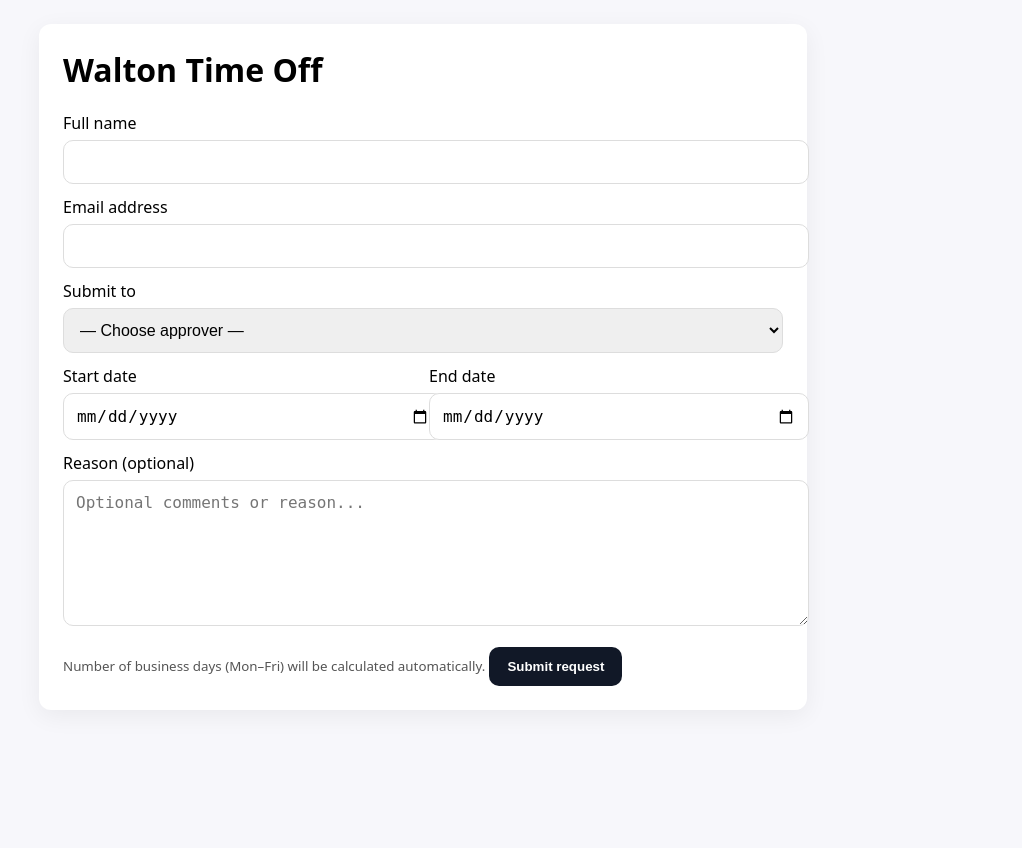
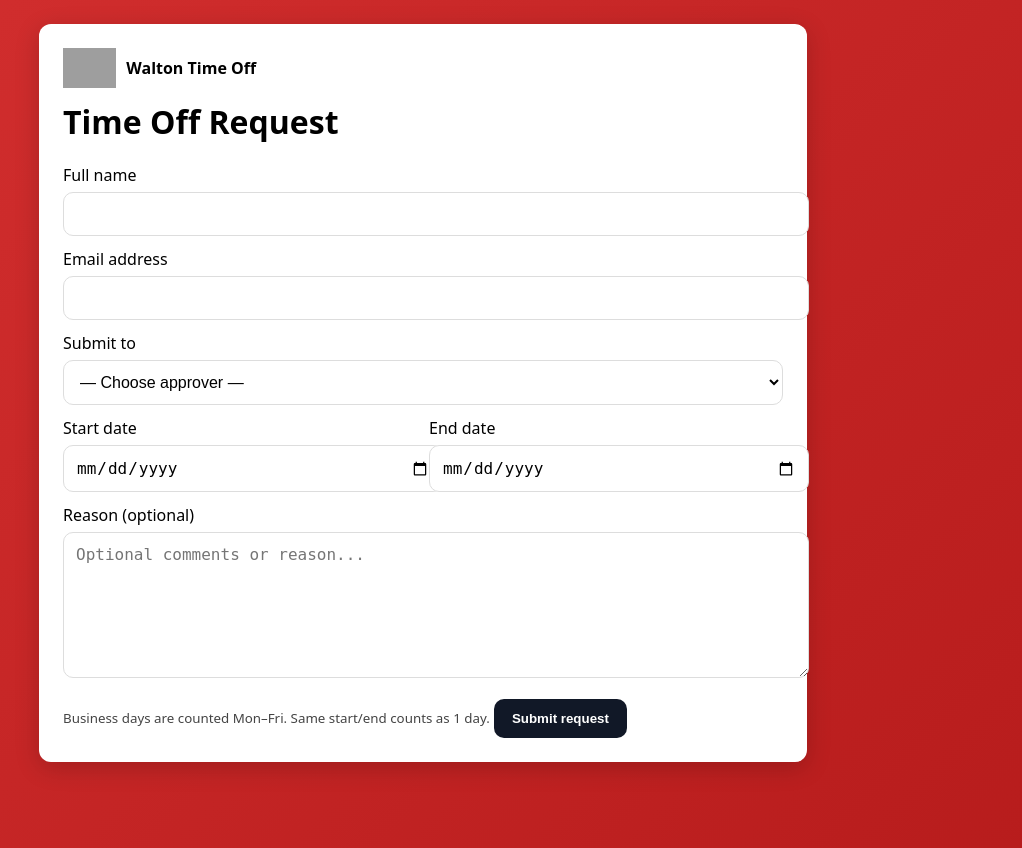
Before and after one commit to markwalt76/walton-holidays, a Python web app: template templates/form.html in a window 1280 px wide. Shown: the whole page, without its empty margins (217-1239 px from the left). Before the commit the page ends 686 px from the top, so only its background shows below. Run offline with Jinja, Linux system fonts and the light colour scheme; the template is opened without the code that fills it, so the values that code supplies are empty; grey boxes are pictures that could not be loaded.

Commit message:
English templates + logo + validation

```diff
--- a/templates/form.html
+++ b/templates/form.html
@@ -5,17 +5,21 @@
   <title>Walton Time Off - Request Form</title>
   <meta name="viewport" content="width=device-width, initial-scale=1">
   <style>
-    body{font-family:system-ui,-apple-system,Segoe UI,Roboto,Arial,sans-serif;margin:0;padding:24px;background:#f7f7fb}
-    .card{max-width:720px;margin:0 auto;background:#fff;border-radius:12px;padding:24px;box-shadow:0 6px 24px rgba(0,0,0,.06)}
-    h1{margin-top:0;display:flex;align-items:center;gap:10px}
-    label{display:block;margin:12px 0 6px}
-    input,select,textarea{width:100%;padding:12px;border:1px solid #ddd;border-radius:10px;font-size:16px}
-    textarea{min-height:120px}
-    .row{display:flex;gap:12px}
-    .row>div{flex:1}
-    button{margin-top:16px;padding:12px 18px;border:none;border-radius:10px;background:#111827;color:#fff;font-weight:600;cursor:pointer}
-    small{color:#555}
-    img.logo{height:40px}
+
+  body{font-family:system-ui,-apple-system,Segoe UI,Roboto,Arial,sans-serif;margin:0;padding:24px;min-height:100vh;
+       background: linear-gradient(135deg, #d32f2f 0%, #b71c1c 100%);}
+  .card{max-width:720px;margin:0 auto;background:#fff;border-radius:12px;padding:24px;box-shadow:0 6px 24px rgba(0,0,0,.18)}
+  h1,h2{margin-top:0}
+  .header{display:flex;align-items:center;gap:10px;margin-bottom:12px}
+  .logo{height:40px}
+
+  label{display:block;margin:12px 0 6px}
+  input,select,textarea{width:100%;padding:12px;border:1px solid #ddd;border-radius:10px;font-size:16px;background:#fff}
+  textarea{min-height:120px}
+  .row{display:flex;gap:12px}
+  .row>div{flex:1}
+  button{margin-top:16px;padding:12px 18px;border:none;border-radius:10px;background:#111827;color:#fff;font-weight:600;cursor:pointer}
+  small{color:#444}
   </style>
   <script>
     function validateForm(e){
@@ -32,12 +36,13 @@
 </head>
 <body>
   <div class="card">
-    <h1>
-      {% if logo_url %}
-      <img src="{{ logo_url }}" alt="Logo" class="logo">
-      {% endif %}
-      Walton Time Off
-    </h1>
+    <div class="header">
+      {% if logo_url %}<img src="{{ logo_url }}" alt="Logo" class="logo">{% elif True %}<img src="/Walton.001.jpg" alt="Logo" class="logo" onerror="this.style.display='none'">{% endif %}
+      <strong>Walton Time Off</strong>
+    </div>
+
+    <h1>Time Off Request</h1>
+
     <form method="post" action="/submit" onsubmit="return validateForm(event)">
       <label>Full name</label>
       <input type="text" name="name" required>
@@ -67,7 +72,7 @@
       <label>Reason (optional)</label>
       <textarea name="reason" placeholder="Optional comments or reason..."></textarea>
 
-      <small>Number of business days (Mon–Fri) will be calculated automatically.</small>
+      <small>Business days are counted Mon–Fri. Same start/end counts as 1 day.</small>
 
       <button type="submit">Submit request</button>
     </form>
```
Also changed, not shown: templates/decision_result.html (+16 -8 lines), templates/submitted.html (+14 -6 lines).
